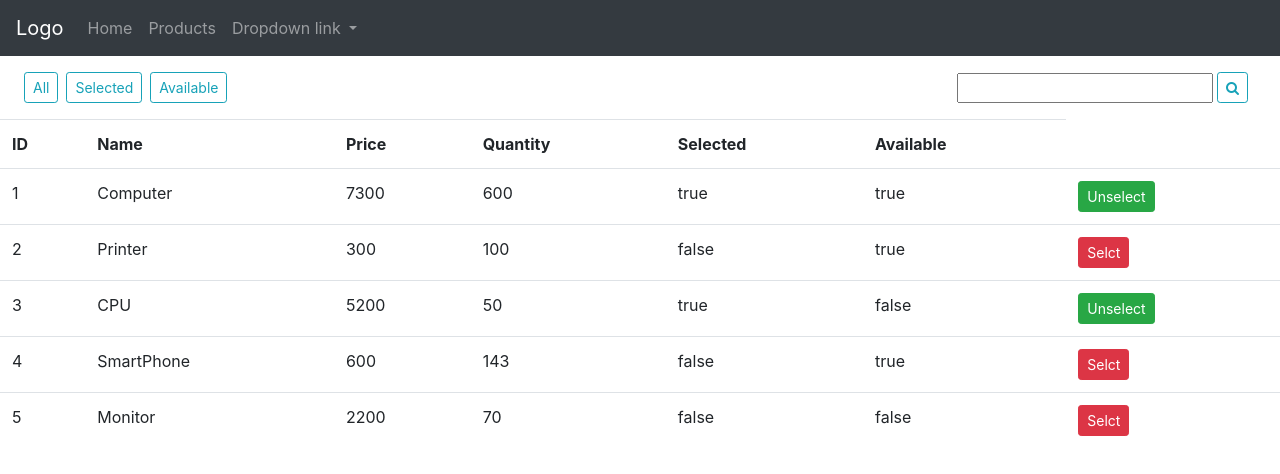
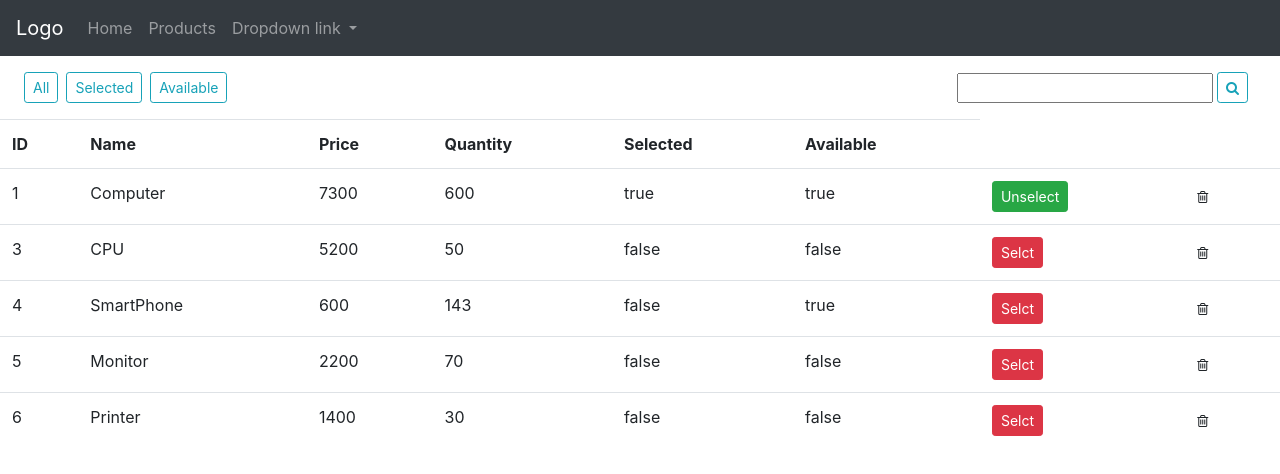
Before and after one commit to GreenTurtl9/web-products-app, an Angular app: page /products in a window 1280 px wide. Shown: the top 474 px of the page. Built offline with nearby package versions, Linux system fonts and the light colour scheme; data requests are answered from the project's data file.

Commit message:
delete product

```diff
--- a/db.json
+++ b/db.json
@@ -9,19 +9,11 @@
       "available": true
     },
     {
-      "id": 2,
-      "name": "Printer",
-      "price": 300,
-      "quantity": 100,
-      "selected": false,
-      "available": true
-    },
-    {
       "id": 3,
       "name": "CPU",
       "price": 5200,
       "quantity": 50,
-      "selected": true,
+      "selected": false,
       "available": false
     },
     {
@@ -39,6 +31,14 @@
       "quantity": 70,
       "selected": false,
       "available": false
+    },
+    {
+      "id": 6,
+      "name": "Printer",
+      "price": 1400,
+      "quantity": 30,
+      "selected": false,
+      "available": false
     }
   ]
 }
--- a/src/app/components/products/products.component.html
+++ b/src/app/components/products/products.component.html
@@ -53,9 +53,14 @@
                 <td>{{p.available}}</td>
                 <td>
                     <button class="btn btn-sm" [ngClass]="p.selected? 'btn-success' : 'btn-danger'"
-                     (click)="onSelect(p)">
-                        <span *ngIf="p.selected" >Unselect</span>
-                        <span *ngIf="!p.selected" >Selct</span>
+                        (click)="onSelect(p)">
+                        <span *ngIf="p.selected">Unselect</span>
+                        <span *ngIf="!p.selected">Selct</span>
+                    </button>
+                </td>
+                <td>
+                    <button class="btn btn-sm" (click)="onDelete(p)">
+                        <span class="fa fa-trash-o"></span>
                     </button>
                 </td>
             </tr>
--- a/src/app/components/products/products.component.ts
+++ b/src/app/components/products/products.component.ts
@@ -58,4 +58,12 @@ export class ProductsComponent implements OnInit {
     )
   }
 
+  onDelete(product: Product) {
+    let c = confirm("Are you sure to delete?")
+    if(c)
+    this.productsService.deleteProduct(product).subscribe(data =>{
+      this.onGetAllProducts();
+    })
+  }
+
 }
--- a/src/app/services/products.service.ts
+++ b/src/app/services/products.service.ts
@@ -34,4 +34,8 @@ export class ProductsService {
     return this.http.put<Product>(this.host + "/products/" + p.id, p);
   }
 
+  deleteProduct(p: Product): Observable<void> {
+    return this.http.delete<void>(this.host + "/products/" + p.id);
+  }
+
 }
```
